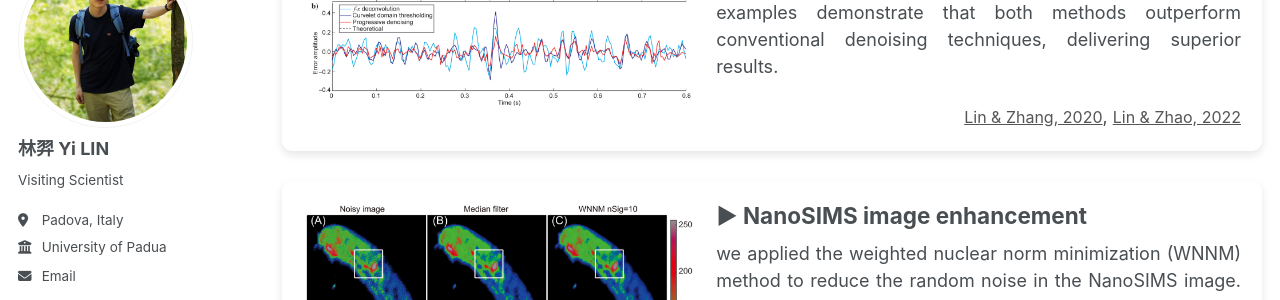
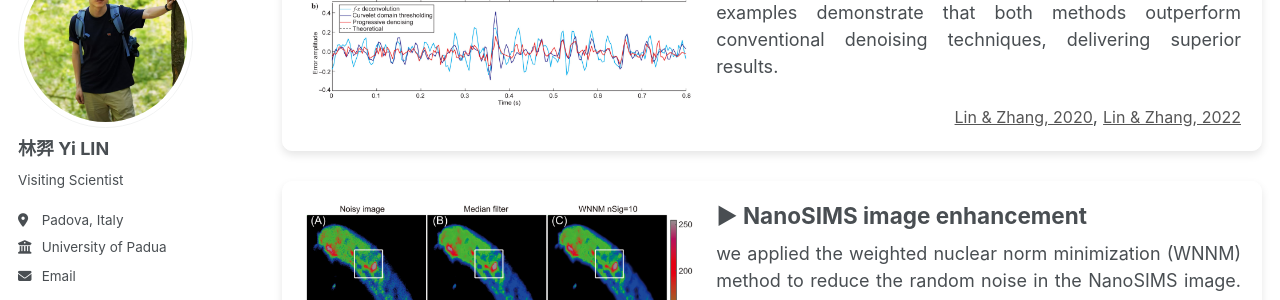
Before and after one commit to nicklinyi/nicklinyi.github.io, a Jekyll site: the page built from _pages/projects.html, in a window 1280 px wide and 900 px high, scrolled down 1229 px. Shown: the part 153-453 px from the top of the window. Built offline with Jekyll 4.4.1, drawn with Linux system fonts in a browser that asks for light colours; some web fonts are replaced.

Commit message:
Update projects.html

```diff
--- a/_pages/projects.html
+++ b/_pages/projects.html
@@ -42,7 +42,7 @@
       conventional denoising techniques, delivering superior results.</p>
     <p style="text-align: right; margin-top: 0px;margin-bottom: 0px;">
       <a href="https://doi.org/10.1190/geo2019-0010.1" target="_blank" style="text-decoration: underline; color: #555555; font-size: 16px;">Lin & Zhang, 2020</a>,
-      <a href="https://doi.org/10.1109/TGRS.2020.3047633" target="_blank" style="text-decoration: underline; color: #555555; font-size: 16px;">Lin & Zhao, 2022</a>
+      <a href="https://doi.org/10.1109/TGRS.2020.3047633" target="_blank" style="text-decoration: underline; color: #555555; font-size: 16px;">Lin & Zhang, 2022</a>
     </p>
   </div>
 </div>
```
